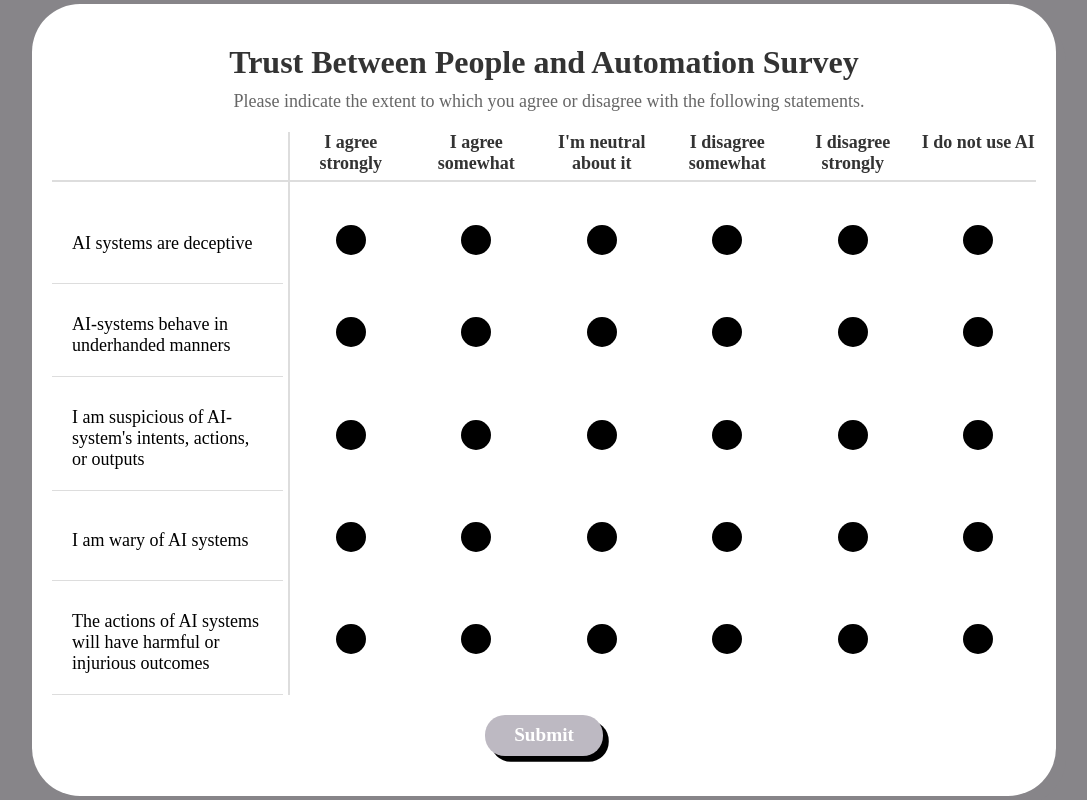
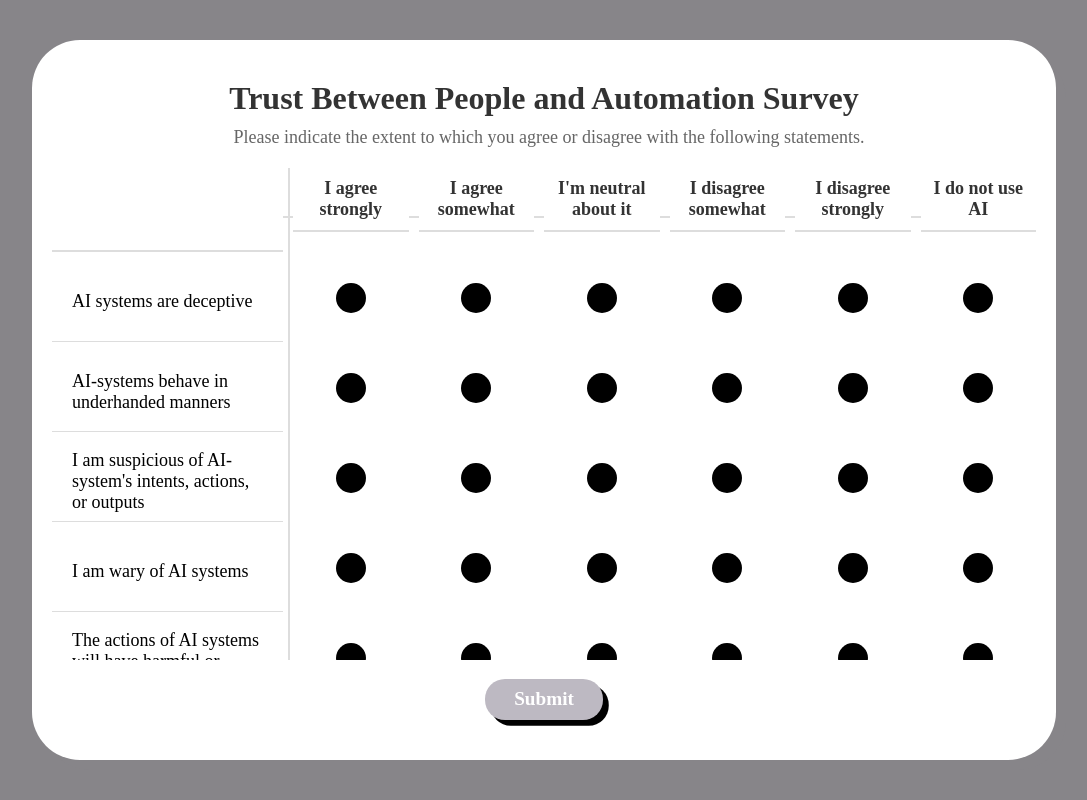
Before and after one commit to Santa-Clara-Imaginarium-Lab/human-ai, a React (Vite) app in the folder client/: page /pre-tpa in a window 1280 px wide. Shown: the whole page, without its empty margins (96-1183 px from the left). Built offline with nearby package versions, Linux system fonts and the light colour scheme; a web font is replaced by a local one.

Commit message:
add scroll bar v1

```diff
--- a/client/src/components/AILiteracy/AiLiteracy.css
+++ b/client/src/components/AILiteracy/AiLiteracy.css
@@ -15,6 +15,12 @@
     padding: 40px 20px; /* Add padding for spacing */
     position: relative; /* Position context for the shadow */
     width: 80%;
+    height: 90%;
+  }
+
+  .row-container {
+    overflow: scroll;
+    display: contents;
   }
 
   @media (min-width: 2000px) {
@@ -57,6 +63,7 @@
       grid-template-columns: 2fr repeat(6, 1fr); /* Statement + 6 options */
       gap: 10px;
       position: relative;
+      overflow-y: scroll;
     }
 
     .qualtrix-grid::before {
@@ -77,6 +84,15 @@
       background-color: #ddd;
       top: 48px; /* Position below the option headers */
       left: 0;
+    }
+
+    .qualtrix-grid-header > div {
+      background: white;
+      position: sticky;
+      top: 0;
+      z-index: 4;
+      padding: 10px;
+      border-bottom: 2px solid #ddd;
     }
 
     .qualtrix-grid-header {
--- a/client/src/components/TrustPeopleAutomation/PreTPA2.jsx
+++ b/client/src/components/TrustPeopleAutomation/PreTPA2.jsx
@@ -87,6 +87,7 @@ function PreTPA2() {
             </div>
           ))}
         </div>
+        {/* <div classname="row-container"> */}
           {statements.map((statement, statementIndex) => (
             <div key={statementIndex} className="qualtrix-row">
               <div className="statement">{statement}</div>
@@ -104,6 +105,7 @@ function PreTPA2() {
               ))}
             </div>
           ))}
+        {/* </div> */}
       </div>
       {error && <div className="error-message">{error}</div>}
       <button className="submit-button" onClick={handleSubmit}>
```
Lines whose indentation alone changed are shown as unchanged.
